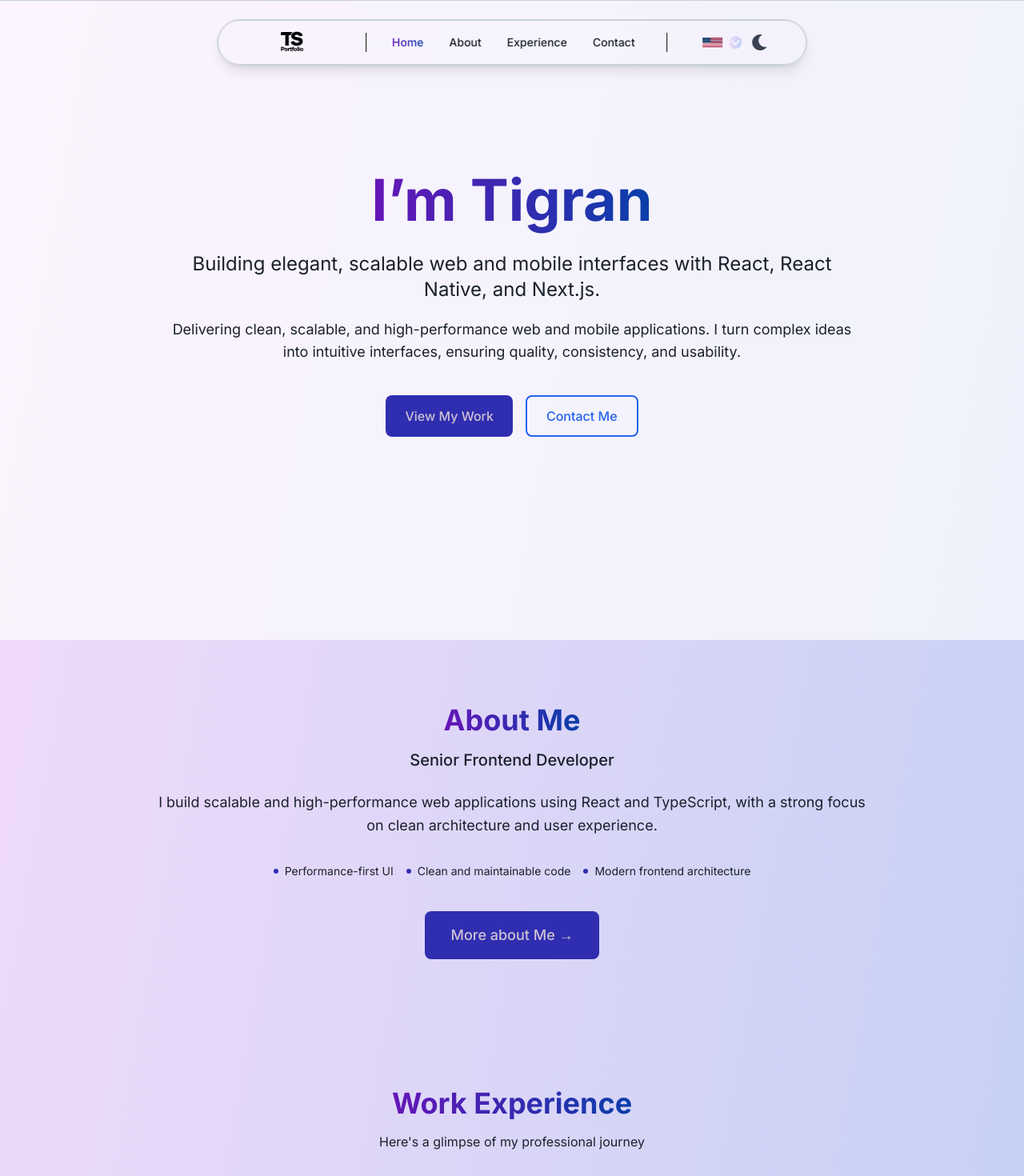
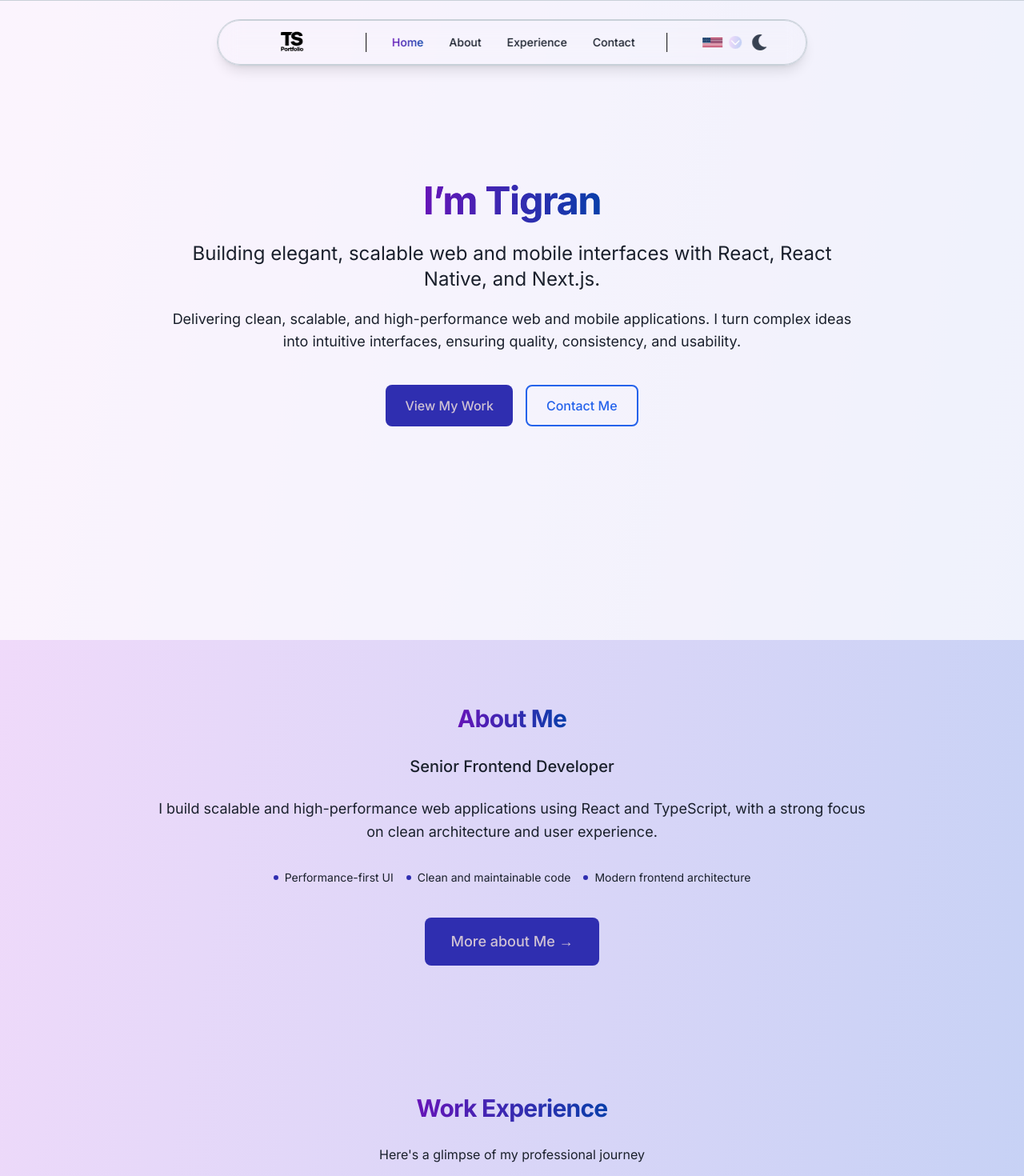
Before and after one commit to Tigran105/my-portfolio, a React (Vite) app: page / in a window 1280 px wide. Shown: the top 1470 px of the page at 80% size. Built offline with nearby package versions, Linux system fonts and the light colour scheme.

Commit message:
feat: add animated titles to home and contact

```diff
--- a/src/components/ui/AnimatedTitle.tsx
+++ b/src/components/ui/AnimatedTitle.tsx
@@ -1,5 +1,6 @@
 import React from "react";
 import { motion, type HTMLMotionProps } from "framer-motion";
+import { fadeInRight } from "../../utils/animations.ts";
 
 type TitleSize = "sm" | "md" | "lg";
 
@@ -46,11 +47,16 @@ export const AnimatedTitle: React.FC<AnimatedTitleProps> = ({
       whileHover="hover"
       {...props}
     >
-      <h2
+      <motion.h1
+        variants={fadeInRight}
+        initial="initial"
+        whileInView="animate"
+        viewport={{ once: true }}
+        transition={{ delay: 0.1 }}
         className={`${currentSize.text} ${currentSize.margin} font-bold tracking-tight text-gradient transition-colors duration-300`}
       >
         {children}
-      </h2>
+      </motion.h1>
 
       <motion.div
         variants={{
--- a/src/pages/Contact.tsx
+++ b/src/pages/Contact.tsx
@@ -7,9 +7,7 @@ export const Contact: React.FC = () => {
   return (
     <Section id="contact">
       <div className="grid grid-cols-1 lg:grid-cols-2 gap-16">
-        {/* Left Social / Contact Info */}
         <Socials />
-        {/* Right Form */}
         <GetInTouch />
       </div>
     </Section>
--- a/src/sections/about/PersonalInfo.tsx
+++ b/src/sections/about/PersonalInfo.tsx
@@ -10,7 +10,6 @@ export const PersonalInfo: React.FC = () => {
   const personalSections =
     get<PersonalSection[]>("valuesAndPrinciples.items") || [];
 
-  console.log(personalSections);
   return (
     <div className="my-12">
       <AnimatedTitle
--- a/src/sections/contact/Socials.tsx
+++ b/src/sections/contact/Socials.tsx
@@ -5,6 +5,7 @@ import { FaGithub, FaLinkedin, FaEnvelope, FaPhone } from "react-icons/fa";
 import { fadeInUp, fadeInLeft, staggerChildren } from "../../utils/animations";
 import { useLanguage } from "../../hooks/useLanguage";
 import toast from "react-hot-toast";
+import { AnimatedTitle } from "../../components/ui/AnimatedTitle.tsx";
 
 const iconMap = {
   github: FaGithub,
@@ -79,9 +80,10 @@ export const Socials: React.FC = () => {
     >
       <div className="space-y-6">
         <div className={"space-y-2 text-center mx-auto"}>
-          <h2 className="text-4xl font-bold text-gradient mx-auto px-2">
-            {t("contact.connect")}
-          </h2>
+          <AnimatedTitle
+            children={t("contact.connect")}
+            className={"mx-auto px-2"}
+          />
           <p className="text-foreground/70 text-center px-2">
             {t("contact.collaboration")}
           </p>
--- a/src/sections/home/AboutPreview.tsx
+++ b/src/sections/home/AboutPreview.tsx
@@ -4,6 +4,7 @@ import { Button } from "../../components/ui/Button";
 import { fadeInUp } from "../../utils/animations";
 import { useLanguage } from "../../hooks/useLanguage";
 import { useNavigate } from "react-router-dom";
+import { AnimatedTitle } from "../../components/ui/AnimatedTitle.tsx";
 
 export const AboutPreview: React.FC = () => {
   const { t, get } = useLanguage();
@@ -16,15 +17,10 @@ export const AboutPreview: React.FC = () => {
       <div className="container mx-auto px-4">
         <div className="max-w-4xl mx-auto text-center">
           {/* Title */}
-          <motion.h2
-            variants={fadeInUp}
-            initial="initial"
-            whileInView="animate"
-            viewport={{ once: true }}
-            className="text-4xl font-bold mb-4 text-gradient"
-          >
-            {t("aboutPreview.title")}
-          </motion.h2>
+          <AnimatedTitle
+            children={t("aboutPreview.title")}
+            className={"mb-4"}
+          />
 
           {/* Subtitle */}
           <motion.p
--- a/src/sections/home/Education.tsx
+++ b/src/sections/home/Education.tsx
@@ -3,6 +3,7 @@ import { motion } from "framer-motion";
 import { fadeInUp, fadeInLeft, staggerChildren } from "../../utils/animations";
 import { useLanguage } from "../../hooks/useLanguage";
 import type { EducationItem } from "../../locales";
+import { AnimatedTitle } from "../../components/ui/AnimatedTitle.tsx";
 
 export const Education: React.FC = () => {
   const { t, get } = useLanguage();
@@ -20,8 +21,9 @@ export const Education: React.FC = () => {
             viewport={{ once: true }}
             className="text-4xl font-bold mb-4 text-gradient"
           >
-            {t("education.title")}
+            {}
           </motion.h2>
+          <AnimatedTitle children={t("education.title")} className={"mb-4"} />
 
           <motion.p
             variants={fadeInUp}
--- a/src/sections/home/ExperiencePreview.tsx
+++ b/src/sections/home/ExperiencePreview.tsx
@@ -5,6 +5,7 @@ import { fadeInUp, fadeInLeft, staggerChildren } from "../../utils/animations";
 import { useLanguage } from "../../hooks/useLanguage";
 import type { ExperienceItem } from "../../locales";
 import { useNavigate } from "react-router-dom";
+import { AnimatedTitle } from "../../components/ui/AnimatedTitle.tsx";
 
 export const ExperiencePreview: React.FC = () => {
   const { t, get } = useLanguage();
@@ -22,16 +23,12 @@ export const ExperiencePreview: React.FC = () => {
     <section id="experience-preview" className="py-20 bg-foreground/3">
       <div className="container mx-auto px-4">
         <div className="max-w-4xl mx-auto text-center mb-12">
-          <motion.h2
-            variants={fadeInUp}
-            initial="initial"
-            whileInView="animate"
-            viewport={{ once: true }}
-            className="text-4xl font-bold mb-4 text-gradient"
-          >
-            {t("experiencePreview.title")}
-          </motion.h2>
-
+          {/*Title*/}
+          <AnimatedTitle
+            children={t("experiencePreview.title")}
+            className={"mb-4"}
+          />
+          {/* Subtitle */}
           <motion.p
             variants={fadeInUp}
             initial="initial"
--- a/src/sections/home/Hero.tsx
+++ b/src/sections/home/Hero.tsx
@@ -12,6 +12,7 @@ import { useLanguage } from "../../hooks/useLanguage";
 import video from "../../assets/heroBackground.mp4";
 import { useAppStore } from "../../store/appStore.ts";
 import { useNavigate } from "react-router-dom";
+import { AnimatedTitle } from "../../components/ui/AnimatedTitle.tsx";
 
 export const Hero: React.FC = () => {
   const { t } = useLanguage();
@@ -56,9 +57,12 @@ export const Hero: React.FC = () => {
         <motion.h1
           variants={fadeInLeft}
           className="text-5xl md:text-7xl font-bold mb-5 text-gradient py-2 pt-10"
-        >
-          {t("hero.title")}
-        </motion.h1>
+        ></motion.h1>
+        <AnimatedTitle
+          children={t("hero.title")}
+          size={"lg"}
+          className=" text-gradient py-2 pt-10"
+        />
 
         <motion.p
           variants={fadeInRight}
```
